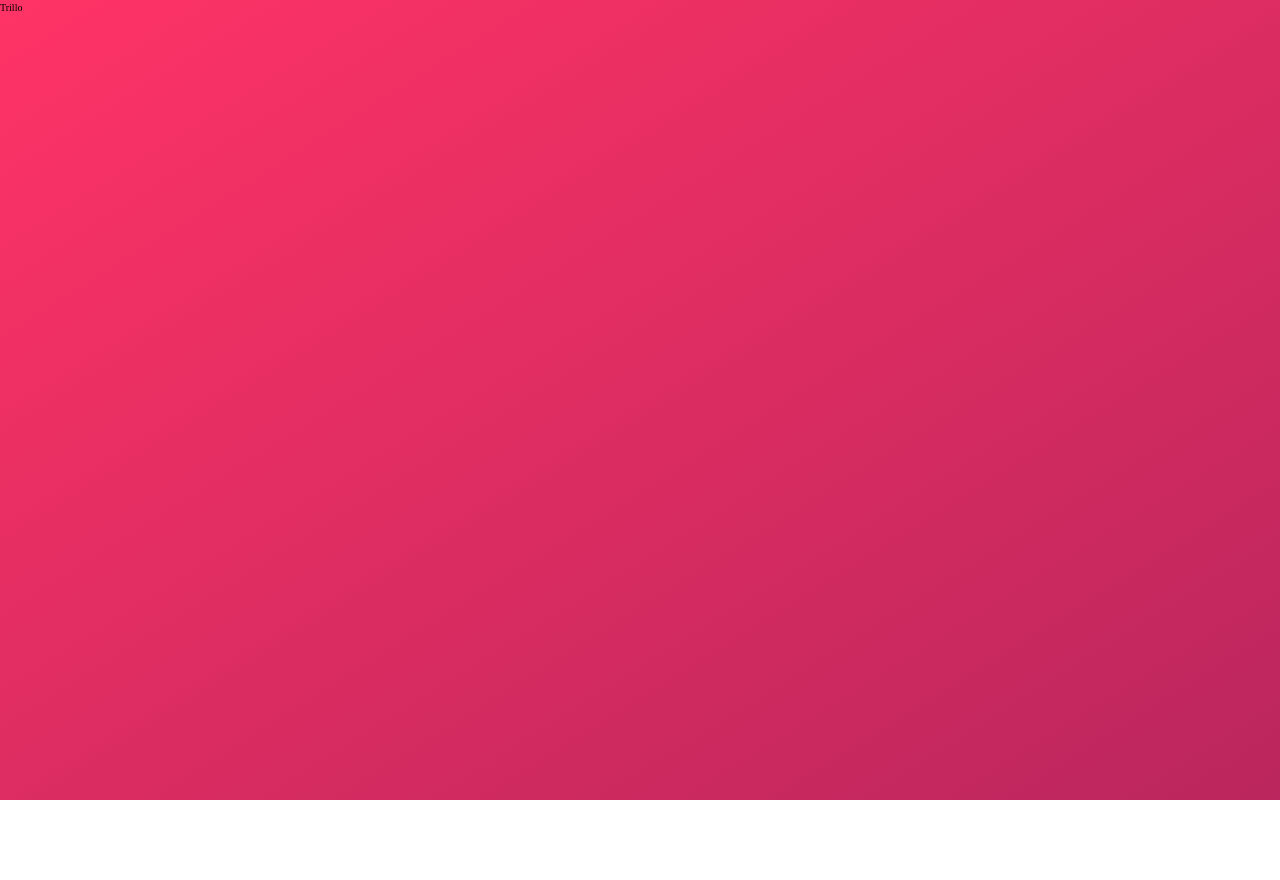
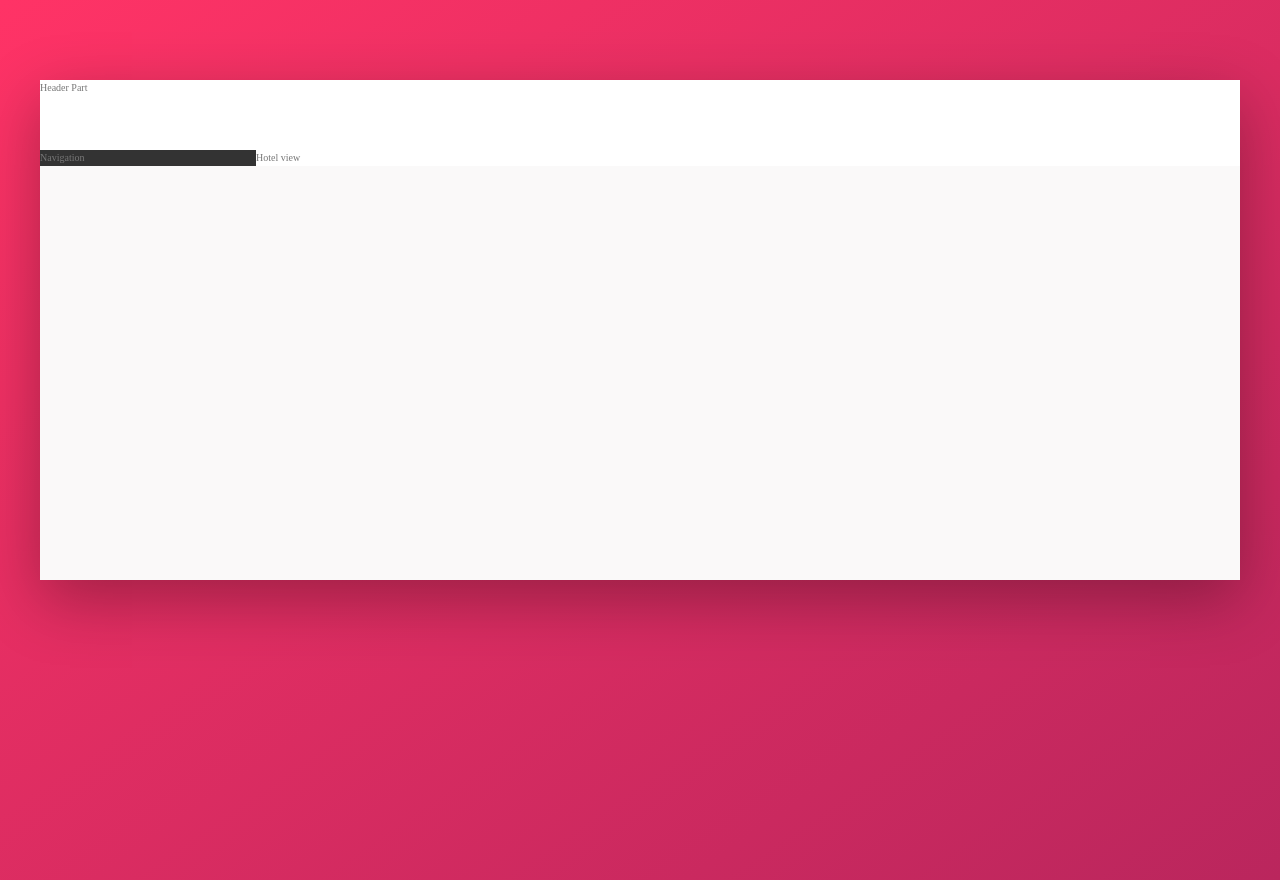
Before and after one commit to adamyi515/Trillo, a website: page index.html in a window 1280 px wide. Before the commit the page ends 800 px from the top, so only its background shows below. Drawn offline with Linux system fonts and the light colour scheme.

Commit message:
Define the overal HTML layout for the container, header, sidebar and hotel info box using flexbox

```diff
--- a/index.html
+++ b/index.html
@@ -8,6 +8,18 @@
     <title>Trillo</title>
 </head>
 <body>
-    Trillo
+    <div class="container">
+        <header class="header">
+            Header Part
+        </header>
+        <div class="content">
+            <nav class="sidebar">
+                Navigation
+            </nav>
+            <main class="hotel-view">
+                Hotel view
+            </main>
+        </div>
+    </div>
 </body>
 </html>
--- a/sass/_base.scss
+++ b/sass/_base.scss
@@ -14,13 +14,15 @@ Grey dark 3: #999
   --color-primary: #eb2f64;
   --color-primary-light: #ff3366;
   --color-primary-dark: #ba265d;
-  --color-light-1: #faf9f9;
-  --color-light-2: #f4f2f2;
-  --color-light-3: #f0eeee;
-  --color-light-4: #ccc;
-  --color-dark-1: #333;
-  --color-dark-2: #777;
-  --color-dark-3: #999;
+  --color-grey-light-1: #faf9f9;
+  --color-grey-light-2: #f4f2f2;
+  --color-grey-light-3: #f0eeee;
+  --color-grey-light-4: #ccc;
+  --color-grey-dark-1: #333;
+  --color-grey-dark-2: #777;
+  --color-grey-dark-3: #999;
+
+  --shadow-dark: 0 2rem 6rem rgba(0, 0, 0, 0.3);
 }
 
 * {
--- a/sass/_layout.scss
+++ b/sass/_layout.scss
@@ -0,0 +1,29 @@
+.container {
+  max-width: 120rem; // 1200px, max-width defines the biggest it can get width wise
+  margin: 8rem auto; // Top an down is 80px;
+  background-color: var(--color-grey-light-1);
+  box-shadow: var(--shadow-dark);
+
+  min-height: 50rem; // 500px, min-height defines the minimum height an element can get.
+}
+
+.header {
+  height: 7rem; //70px
+  background-color: #fff;
+  border-bottom: var(--color-grey-light-2);
+}
+
+.content {
+  display: flex;
+}
+
+.sidebar {
+  background-color: var(--color-grey-dark-1);
+
+  flex: 0 0 18%; // grow, shrink == defines whether the element should shrink on smaller screen, basis == width
+}
+
+.hotel-view {
+  background-color: #fff;
+  flex: 1;
+}
```
Also changed, not shown: css/style.css.
